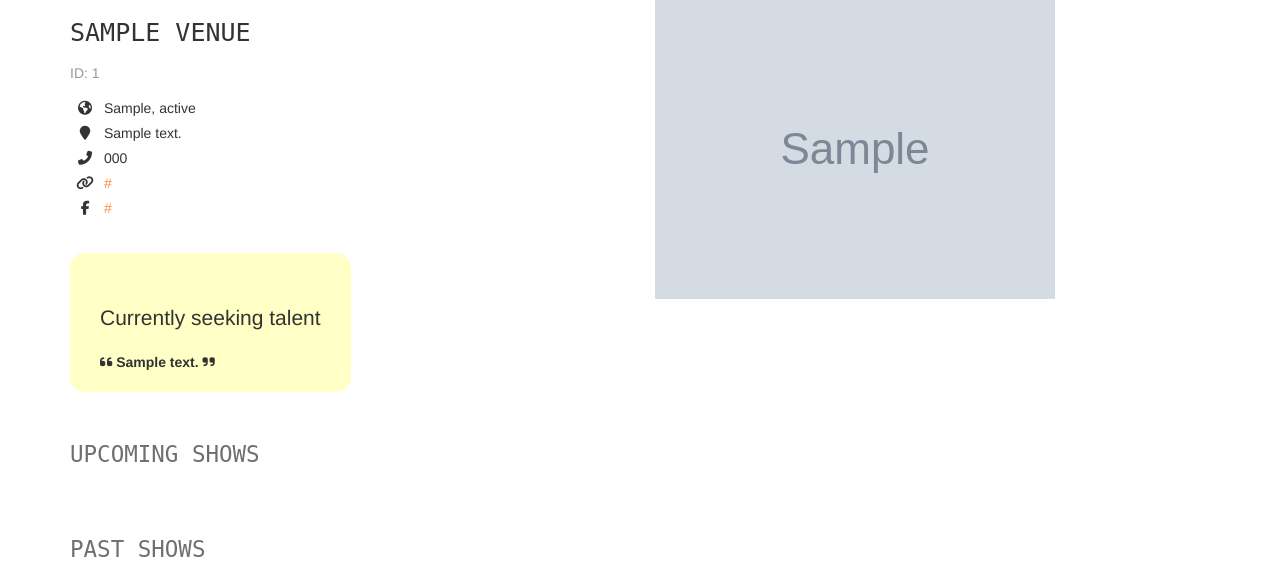
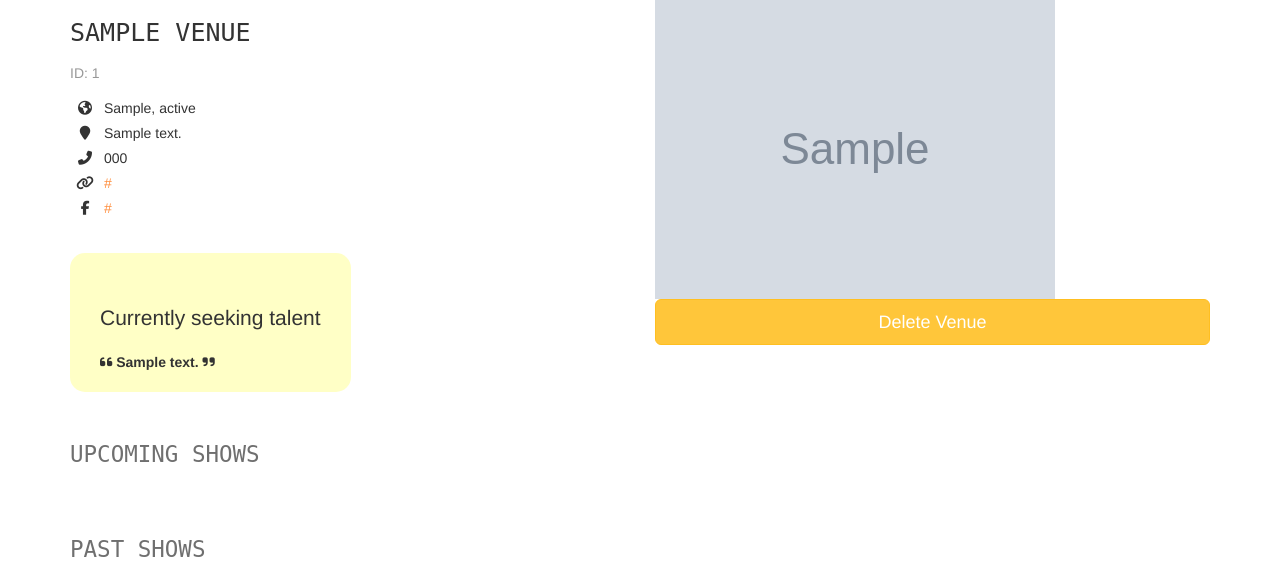
Before and after one commit to alexxsanya/fyyur, a Flask app: page /venues/1 in a window 1280 px wide. Shown: the part 81-666 px from the top of the page. Run offline with Flask 2, Linux system fonts and the light colour scheme; tables that the repository leaves empty hold one stand-in row (values such as "Sample post"); grey boxes marked "Sample" are stand-in pictures; some libraries are stand-ins or nearby versions.

Commit message:
add a delete venue button

```diff
--- a/templates/pages/show_venue.html
+++ b/templates/pages/show_venue.html
@@ -44,6 +44,10 @@
 	</div>
 	<div class="col-sm-6">
 		<img src="{{ venue.image_link }}" alt="Venue Image" />
+		<input type="button" value="Delete Venue"
+			id='delete-btn'
+			data-venue="{{venue.id}}"
+			class="btn btn-primary btn-lg btn-block">
 	</div>
 </div>
 <section>
@@ -74,5 +78,25 @@
 		{% endfor %}
 	</div>
 </section>
-
+<script type="text/javascript">
+	const del_btn = document.getElementById('delete-btn')
+	del_btn.onclick = function(e){
+		e.preventDefault
+		const venueId = e.target.dataset['venue'];
+		url = `/venues/${venueId}`
+		console.log(venueId, url)
+		fetch(url,{
+		  method: 'DELETE',
+		  headers: {
+            'Content-Type': 'application/json'
+          }
+		})
+		.then(() => {
+			window.location = ('/')
+		})
+		.catch(error => {
+			console.error(error)
+		})
+	}
+</script>
 {% endblock %}
```
